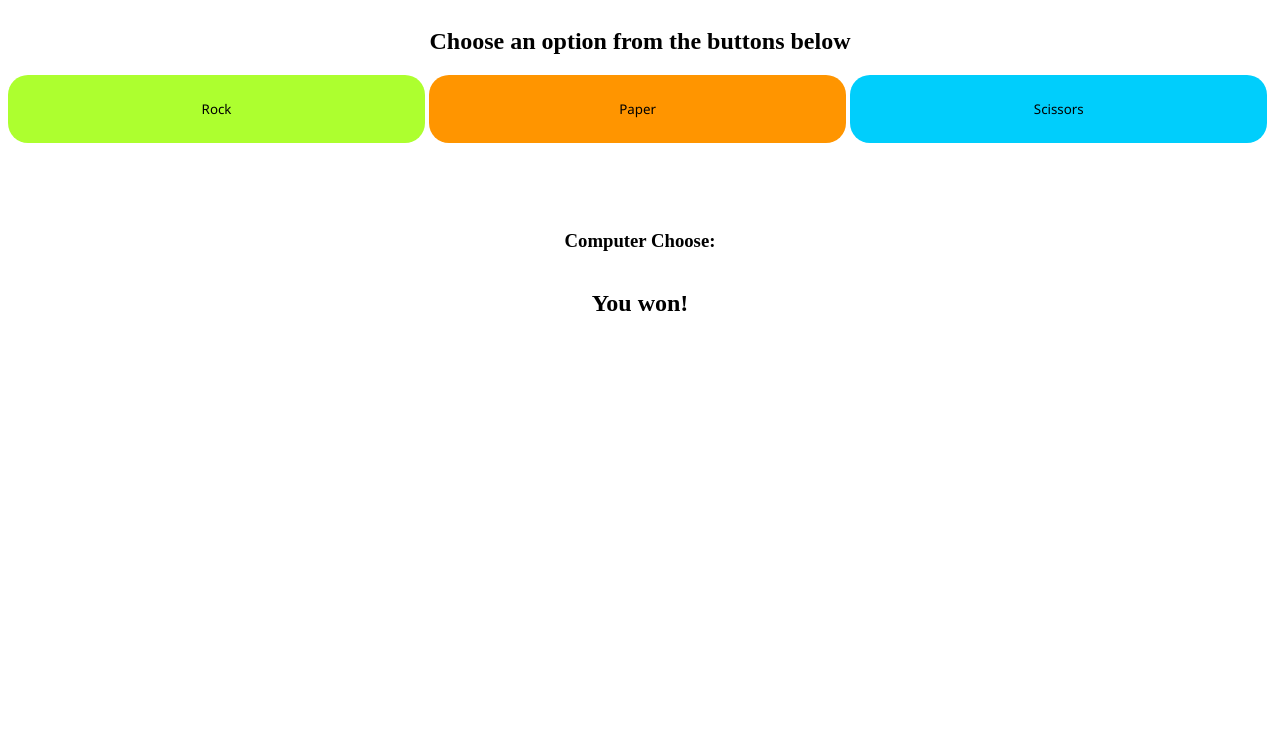
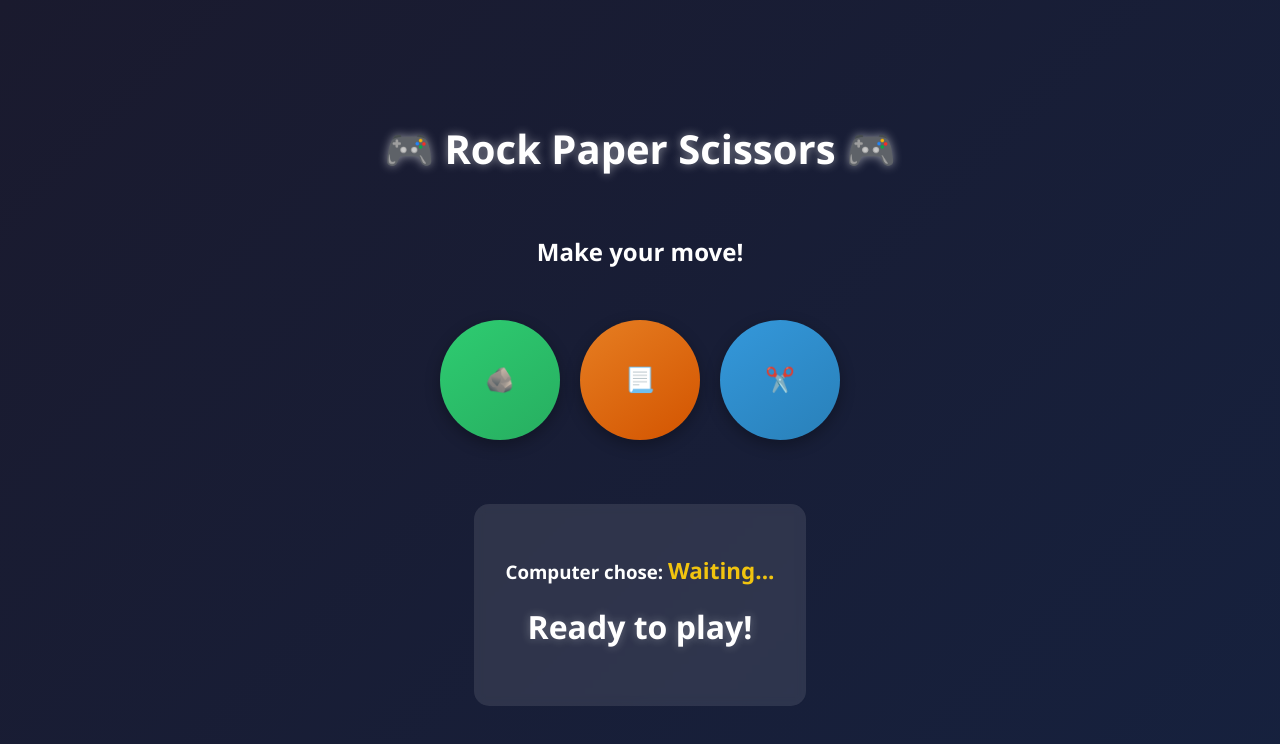
Before and after one commit to onesmuskipchumba0/rock-paper-scissors-js, a plain HTML site: page index.html in a window 1280 px wide. Drawn offline with Linux system fonts and the light colour scheme.

Commit message:
final commit

```diff
--- a/index.html
+++ b/index.html
@@ -3,19 +3,20 @@
 <head>
     <meta charset="UTF-8">
     <meta name="viewport" content="width=device-width, initial-scale=1.0">
-    <title>Document</title>
+    <title>Rock Paper Scissors Game</title>
     <link rel="stylesheet" href="style.css">
 </head>
 <body>
-    <h2>Choose an option from the buttons below</h2>
+    <h1 class="game-title">🎮 Rock Paper Scissors 🎮</h1>
+    <h2>Make your move!</h2>
     <div id="buttons-div">
-        <button id="rock">Rock</button>
-        <button id="paper">Paper</button>
-        <button id="scissors">Scissors</button>
+        <button id="rock">🪨</button>
+        <button id="paper">📃</button>
+        <button id="scissors">✂️</button>
     </div>
     <div id="choice-div">
-        <h3>Computer Choose: <span id="random-choice"></span></h3>
-        <h2 id="win-box">You won!</h2>
+        <h3>Computer chose: <span id="random-choice">Waiting...</span></h3>
+        <h2 id="win-box">Ready to play!</h2>
     </div>
 </body>
 <script src="script.js"></script>
--- a/script.js
+++ b/script.js
@@ -13,44 +13,53 @@ const choices = [
     {id:3, value:"Scissors ✂️"}
 ]
 
+function animateResult(result) {
+    winBox.style.transform = 'scale(0.8)';
+    winBox.style.opacity = '0';
+    setTimeout(() => {
+        winBox.innerHTML = result;
+        winBox.style.transform = 'scale(1)';
+        winBox.style.opacity = '1';
+    }, 200);
+}
 
 // check what user has chosen
 rock.addEventListener("click", ()=>{
     let choiceNo = Math.floor(Math.random()*3);
     if(choiceNo === 0){
         randomChoice.innerHTML = choices[choiceNo].value;
-        winBox.innerHTML = "Its a tie";
+        animateResult("It's a tie! 🤝");
     }else if(choiceNo === 1){
         randomChoice.innerHTML = choices[choiceNo].value;
-        winBox.innerHTML = "You loose 😢";
+        animateResult("You lose! 😢");
     }else{
         randomChoice.innerHTML = choices[choiceNo].value;
-        winBox.innerHTML = "You won! 🥳"
+        animateResult("You won! 🎉");
     }
 })
 paper.addEventListener("click", ()=>{
     let choiceNo = Math.floor(Math.random()*3);
     if(choiceNo === 1){
         randomChoice.innerHTML = choices[choiceNo].value;
-        winBox.innerHTML = "Its a tie";
+        animateResult("It's a tie! 🤝");
     }else if(choiceNo === 2){
         randomChoice.innerHTML = choices[choiceNo].value;
-        winBox.innerHTML = "You loose 😢";
+        animateResult("You lose! 😢");
     }else{
         randomChoice.innerHTML = choices[choiceNo].value;
-        winBox.innerHTML = "You won! 🥳"
+        animateResult("You won! 🎉");
     }
 })
 scissors.addEventListener("click", ()=>{
     let choiceNo = Math.floor(Math.random()*3);
     if(choiceNo === 2){
         randomChoice.innerHTML = choices[choiceNo].value;
-        winBox.innerHTML = "Its a tie";
+        animateResult("It's a tie! 🤝");
     }else if(choiceNo === 0){
         randomChoice.innerHTML = choices[choiceNo].value;
-        winBox.innerHTML = "You loose 😢";
+        animateResult("You lose! 😢");
     }else{
         randomChoice.innerHTML = choices[choiceNo].value;
-        winBox.innerHTML = "You won! 🥳"
+        animateResult("You won! 🎉");
     }
 })
--- a/style.css
+++ b/style.css
@@ -1,35 +1,76 @@
-body{
+body {
     display: flex;
     flex-direction: column;
     justify-content: center;
     align-items: center;
+    min-height: 100vh;
+    margin: 0;
+    background: linear-gradient(135deg, #1a1a2e, #16213e);
+    color: white;
+    font-family: 'Segoe UI', Tahoma, Geneva, Verdana, sans-serif;
 }
 
-div{
-    width: 100%;
-}
-button{
-    width: 33%;
-    height: 68px;
-    border: none;
-    border-radius: 20px;
-    font-family: 'Segoe UI', Tahoma, Geneva, Verdana, sans-serif;
-    font-weight: 500;
+.game-title {
+    font-size: 2.5em;
+    color: #fff;
+    text-shadow: 0 0 10px rgba(255,255,255,0.5);
+    margin-bottom: 1em;
 }
 
-#rock{
-    background-color: greenyellow;
+#buttons-div {
+    display: flex;
+    gap: 20px;
+    margin: 2em 0;
 }
-#paper{
-    background-color: rgb(255, 149, 0);
+
+button {
+    width: 120px;
+    height: 120px;
+    border: none;
+    border-radius: 50%;
+    font-size: 1.5em;
+    cursor: pointer;
+    transition: transform 0.2s, box-shadow 0.2s;
+    box-shadow: 0 5px 15px rgba(0,0,0,0.3);
 }
-#scissors{
-    background-color: rgb(0, 206, 252);
+
+button:hover {
+    transform: translateY(-5px);
+    box-shadow: 0 8px 20px rgba(0,0,0,0.4);
 }
-#choice-div{
-    display: flex;
-    flex-direction: column;
-    justify-content: center;
-    align-items: center;
-    margin-top: 68px;
+
+button:active {
+    transform: translateY(0);
 }
+
+#rock {
+    background: linear-gradient(145deg, #2ecc71, #27ae60);
+}
+
+#paper {
+    background: linear-gradient(145deg, #e67e22, #d35400);
+}
+
+#scissors {
+    background: linear-gradient(145deg, #3498db, #2980b9);
+}
+
+#choice-div {
+    background: rgba(255, 255, 255, 0.1);
+    padding: 2em;
+    border-radius: 15px;
+    text-align: center;
+    backdrop-filter: blur(5px);
+    margin-top: 2em;
+}
+
+#random-choice {
+    font-size: 1.2em;
+    color: #f1c40f;
+}
+
+#win-box {
+    font-size: 2em;
+    margin-top: 0.5em;
+    text-shadow: 0 0 10px rgba(255,255,255,0.3);
+}
```
